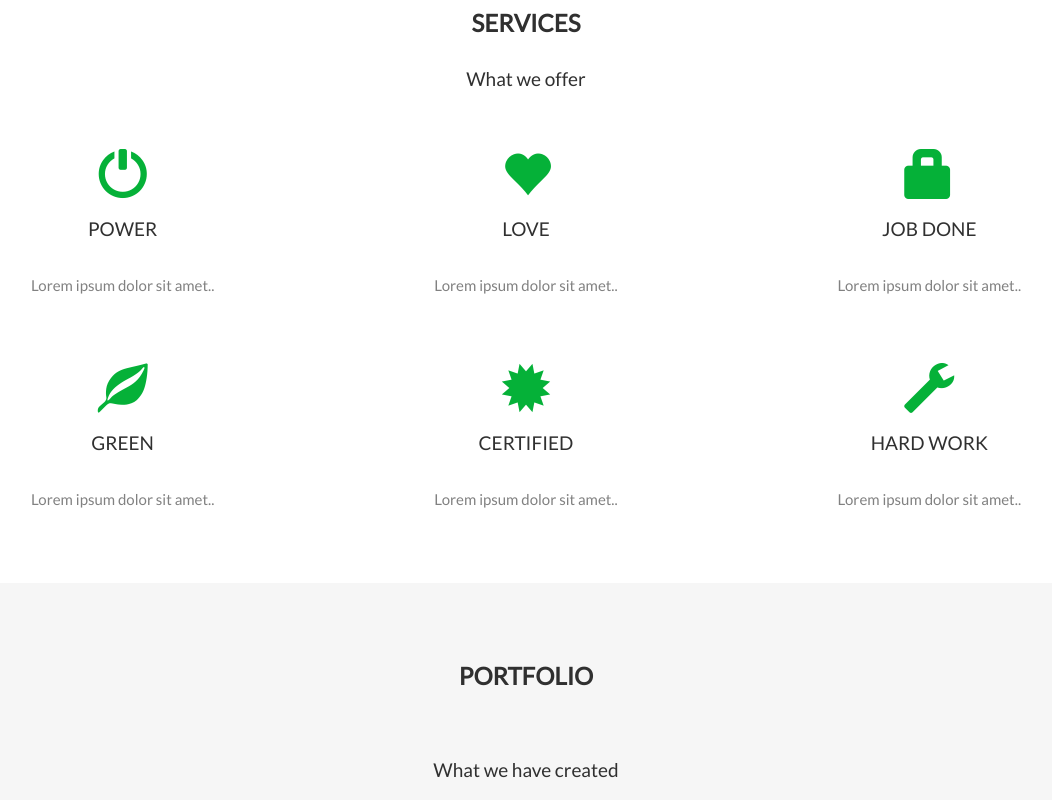
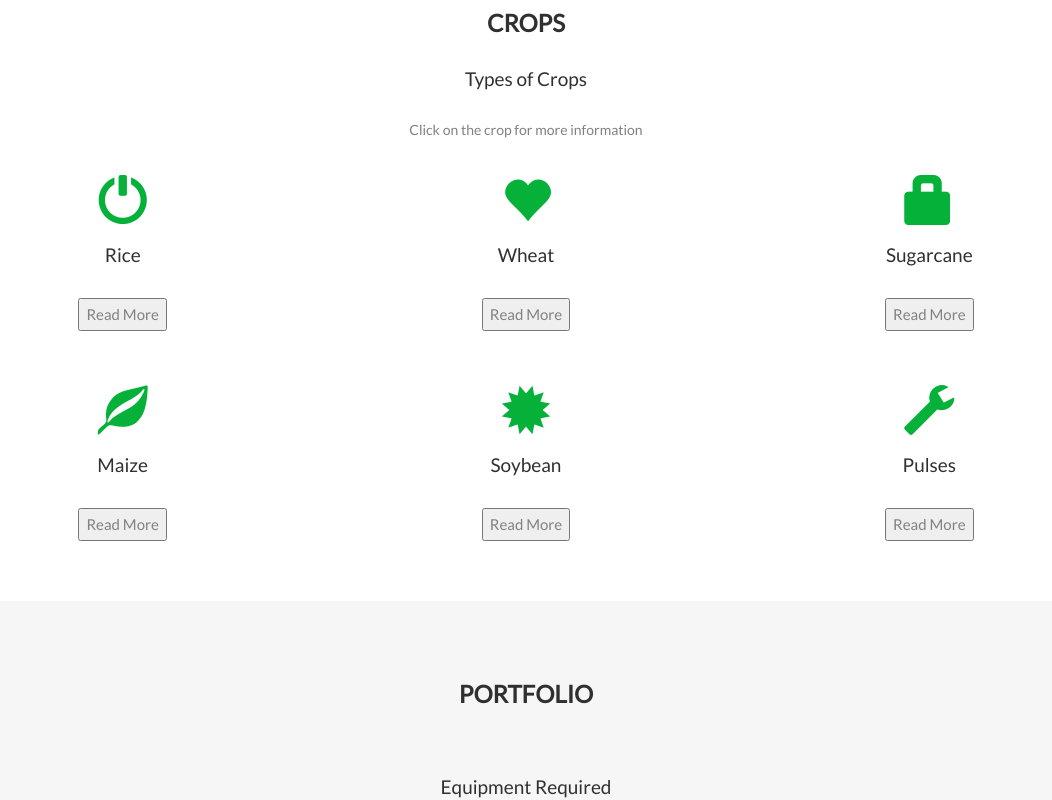
Before and after one commit to gautham-c/Farmers-Gate, a React (Create React App) app: page / in a window 1280 px wide. Shown: the part 1660-2460 px from the top of the page, without its empty margins (114-1166 px from the left). Built offline with nearby package versions, Linux system fonts and the light colour scheme.

Commit message:
button changes

```diff
--- a/package.json
+++ b/package.json
@@ -6,9 +6,13 @@
     "@testing-library/jest-dom": "^4.2.4",
     "@testing-library/react": "^9.5.0",
     "@testing-library/user-event": "^7.2.1",
+    "i18next": "^21.6.14",
+    "i18next-http-backend": "^1.4.0",
     "react": "^16.13.1",
     "react-dom": "^16.13.1",
-    "react-scripts": "3.4.3"
+    "react-i18next": "^11.16.2",
+    "react-scripts": "3.4.3",
+    "reactjs-popup": "^2.0.5"
   },
   "scripts": {
     "start": "react-scripts start",
--- a/src/components/Portfolio.js
+++ b/src/components/Portfolio.js
@@ -4,7 +4,7 @@ const Portfolio = () => {
     return (
         <div id="portfolio" class="container-fluid text-center bg-grey">
             <h2>Portfolio</h2><br />
-            <h4>What we have created</h4>
+            <h4>Equipment Required</h4>
             <div class="row text-center slideanim">
                 <div class="col-sm-4">
                     <div class="thumbnail">
--- a/src/components/Services.js
+++ b/src/components/Services.js
@@ -1,48 +1,63 @@
 import React from 'react';
+import Popup from 'reactjs-popup';
+import 'reactjs-popup/dist/index.css';
 
 const Services = () => {
     return (
         <div id="services" className="container-fluid text-center">
-            <h2>SERVICES</h2>
-            <h4>What we offer</h4>
+            <h2>CROPS</h2>
+            <h4>Types of Crops</h4>
+            <h5>Click on the crop for more information</h5>
             <br />
             <div className="row slideanim">
-                <div className="col-sm-4">
+                <div
+                 className="col-sm-4">
                     <span className="glyphicon glyphicon-off logo-small"></span>
-                    <h4>POWER</h4>
-                    <p>Lorem ipsum dolor sit amet..</p>
+                    <h4>Rice</h4>
+                    <Popup trigger={<button> Read More</button>} modal>
+                        <p>lorem ipsum dolor sit amet, consectetur adipis lorem ipsum dolor sit amet, consectetur adipis lorem ipsum dolor sit amet, consectetur adipis lorem ipsum dolor sit amet, consectetur adipis lorem ipsum dolor sit amet, consectetur adipis lorem ipsum dolor sit amet, consectetur adipis lorem ipsum dolor sit amet, consectetur adipis lorem ipsum dolor sit amet, consectetur adipis lorem ipsum dolor sit amet, consectetur adipis lorem ipsum dolor sit amet, consectetur adipis lorem ipsum dolor sit amet, consectetur adipis lorem ipsum dolor sit amet, consectetur adipislorem ipsum dolor sit amet, consectetur adipis lorem ipsum dolor sit amet, consectetur adipis lorem ipsum dolor sit amet, consectetur adipis lorem ipsum dolor sit amet, consectetur adipis lorem ipsum dolor sit amet, consectetur adipis lorem ipsum dolor sit amet, consectetur adipis lorem ipsum dolor sit amet, consectetur adipis lorem ipsum dolor sit amet, consectetur adipis lorem ipsum dolor sit amet, consectetur adipis</p>
+                    </Popup>
                 </div>
                 <div className="col-sm-4">
                     <span className="glyphicon glyphicon-heart logo-small"></span>
-                    <h4>LOVE</h4>
-                    <p>Lorem ipsum dolor sit amet..</p>
+                    <h4>Wheat</h4>
+                    <Popup trigger={<button> Read More</button>} modal>
+                        <p>lorem ipsum dolor sit amet, consectetur adipis lorem ipsum dolor sit amet, consectetur adipis lorem ipsum dolor sit amet, consectetur adipis lorem ipsum dolor sit amet, consectetur adipis lorem ipsum dolor sit amet, consectetur adipis lorem ipsum dolor sit amet, consectetur adipis lorem ipsum dolor sit amet, consectetur adipis lorem ipsum dolor sit amet, consectetur adipis lorem ipsum dolor sit amet, consectetur adipis lorem ipsum dolor sit amet, consectetur adipis lorem ipsum dolor sit amet, consectetur adipis lorem ipsum dolor sit amet, consectetur adipislorem ipsum dolor sit amet, consectetur adipis lorem ipsum dolor sit amet, consectetur adipis lorem ipsum dolor sit amet, consectetur adipis lorem ipsum dolor sit amet, consectetur adipis lorem ipsum dolor sit amet, consectetur adipis lorem ipsum dolor sit amet, consectetur adipis lorem ipsum dolor sit amet, consectetur adipis lorem ipsum dolor sit amet, consectetur adipis lorem ipsum dolor sit amet, consectetur adipis</p>
+                    </Popup>
                 </div>
                 <div className="col-sm-4">
                     <span className="glyphicon glyphicon-lock logo-small"></span>
-                    <h4>JOB DONE</h4>
-                    <p>Lorem ipsum dolor sit amet..</p>
+                    <h4>Sugarcane</h4>
+                    <Popup trigger={<button> Read More</button>} modal>
+                        <p>lorem ipsum dolor sit amet, consectetur adipis lorem ipsum dolor sit amet, consectetur adipis lorem ipsum dolor sit amet, consectetur adipis lorem ipsum dolor sit amet, consectetur adipis lorem ipsum dolor sit amet, consectetur adipis lorem ipsum dolor sit amet, consectetur adipis lorem ipsum dolor sit amet, consectetur adipis lorem ipsum dolor sit amet, consectetur adipis lorem ipsum dolor sit amet, consectetur adipis lorem ipsum dolor sit amet, consectetur adipis lorem ipsum dolor sit amet, consectetur adipis lorem ipsum dolor sit amet, consectetur adipislorem ipsum dolor sit amet, consectetur adipis lorem ipsum dolor sit amet, consectetur adipis lorem ipsum dolor sit amet, consectetur adipis lorem ipsum dolor sit amet, consectetur adipis lorem ipsum dolor sit amet, consectetur adipis lorem ipsum dolor sit amet, consectetur adipis lorem ipsum dolor sit amet, consectetur adipis lorem ipsum dolor sit amet, consectetur adipis lorem ipsum dolor sit amet, consectetur adipis</p>
+                    </Popup>
                 </div>
             </div>
             <br /><br />
             <div className="row slideanim">
                 <div className="col-sm-4">
                     <span className="glyphicon glyphicon-leaf logo-small"></span>
-                    <h4>GREEN</h4>
-                    <p>Lorem ipsum dolor sit amet..</p>
+                    <h4>Maize</h4>
+                    <Popup trigger={<button> Read More</button>} modal>
+                        <p>lorem ipsum dolor sit amet, consectetur adipis lorem ipsum dolor sit amet, consectetur adipis lorem ipsum dolor sit amet, consectetur adipis lorem ipsum dolor sit amet, consectetur adipis lorem ipsum dolor sit amet, consectetur adipis lorem ipsum dolor sit amet, consectetur adipis lorem ipsum dolor sit amet, consectetur adipis lorem ipsum dolor sit amet, consectetur adipis lorem ipsum dolor sit amet, consectetur adipis lorem ipsum dolor sit amet, consectetur adipis lorem ipsum dolor sit amet, consectetur adipis lorem ipsum dolor sit amet, consectetur adipislorem ipsum dolor sit amet, consectetur adipis lorem ipsum dolor sit amet, consectetur adipis lorem ipsum dolor sit amet, consectetur adipis lorem ipsum dolor sit amet, consectetur adipis lorem ipsum dolor sit amet, consectetur adipis lorem ipsum dolor sit amet, consectetur adipis lorem ipsum dolor sit amet, consectetur adipis lorem ipsum dolor sit amet, consectetur adipis lorem ipsum dolor sit amet, consectetur adipis</p>
+                    </Popup>
                 </div>
                 <div className="col-sm-4">
                     <span className="glyphicon glyphicon-certificate logo-small"></span>
-                    <h4>CERTIFIED</h4>
-                    <p>Lorem ipsum dolor sit amet..</p>
+                    <h4>Soybean</h4>
+                    <Popup trigger={<button> Read More</button>} modal>
+                        <p>lorem ipsum dolor sit amet, consectetur adipis lorem ipsum dolor sit amet, consectetur adipis lorem ipsum dolor sit amet, consectetur adipis lorem ipsum dolor sit amet, consectetur adipis lorem ipsum dolor sit amet, consectetur adipis lorem ipsum dolor sit amet, consectetur adipis lorem ipsum dolor sit amet, consectetur adipis lorem ipsum dolor sit amet, consectetur adipis lorem ipsum dolor sit amet, consectetur adipis lorem ipsum dolor sit amet, consectetur adipis lorem ipsum dolor sit amet, consectetur adipis lorem ipsum dolor sit amet, consectetur adipislorem ipsum dolor sit amet, consectetur adipis lorem ipsum dolor sit amet, consectetur adipis lorem ipsum dolor sit amet, consectetur adipis lorem ipsum dolor sit amet, consectetur adipis lorem ipsum dolor sit amet, consectetur adipis lorem ipsum dolor sit amet, consectetur adipis lorem ipsum dolor sit amet, consectetur adipis lorem ipsum dolor sit amet, consectetur adipis lorem ipsum dolor sit amet, consectetur adipis</p>
+                    </Popup>
                 </div>
                 <div className="col-sm-4">
                     <span className="glyphicon glyphicon-wrench logo-small"></span>
-                    <h4 style={{color: '#303030'}}>HARD WORK</h4>
-                    <p>Lorem ipsum dolor sit amet..</p>
+                    <h4 style={{color: '#303030'}}>Pulses</h4>
+                    <Popup trigger={<button> Read More</button>} modal>
+                        <p>lorem ipsum dolor sit amet, consectetur adipis lorem ipsum dolor sit amet, consectetur adipis lorem ipsum dolor sit amet, consectetur adipis lorem ipsum dolor sit amet, consectetur adipis lorem ipsum dolor sit amet, consectetur adipis lorem ipsum dolor sit amet, consectetur adipis lorem ipsum dolor sit amet, consectetur adipis lorem ipsum dolor sit amet, consectetur adipis lorem ipsum dolor sit amet, consectetur adipis lorem ipsum dolor sit amet, consectetur adipis lorem ipsum dolor sit amet, consectetur adipis lorem ipsum dolor sit amet, consectetur adipislorem ipsum dolor sit amet, consectetur adipis lorem ipsum dolor sit amet, consectetur adipis lorem ipsum dolor sit amet, consectetur adipis lorem ipsum dolor sit amet, consectetur adipis lorem ipsum dolor sit amet, consectetur adipis lorem ipsum dolor sit amet, consectetur adipis lorem ipsum dolor sit amet, consectetur adipis lorem ipsum dolor sit amet, consectetur adipis lorem ipsum dolor sit amet, consectetur adipis</p>
+                    </Popup>
                 </div>
             </div>
         </div>
-
     )
 }
 
```
Also changed, not shown: src/components/Popup.js (added, +14 -0 lines), 2 other files (tests, documents, lock files or other folders).
